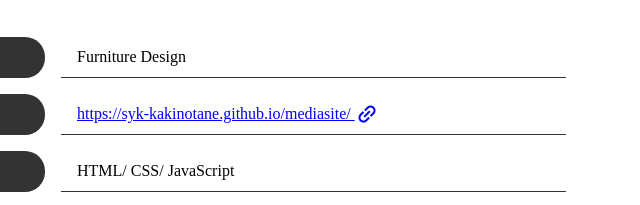
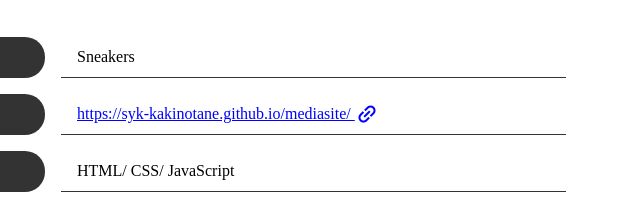
Before and after one commit to syk-kakinotane/SayakaNakazawa, a plain HTML site: page sneakers.html in a window 1280 px wide. Shown: the part 785-990 px from the top of the page, 486-1126 px from the left. Drawn offline with nearby package versions, Linux system fonts and the light colour scheme; a web font is replaced by a local one.

Commit message:
updated sneakers name

```diff
--- a/sneakers.html
+++ b/sneakers.html
@@ -47,7 +47,7 @@
             </div>
             <dl class="workPage__desscription">
                 <dt class="workPage__desscriptio--title">NAME</dt>
-                <dd class="workPage__desscriptio--text">Furniture Design</dd>
+                <dd class="workPage__desscriptio--text">Sneakers</dd>
                 <dt class="workPage__desscriptio--title">URL</dt>
                 <dd class="workPage__desscriptio--text workPage__desscriptio--link">
                     <a href="https://syk-kakinotane.github.io/mediasite/">
```
